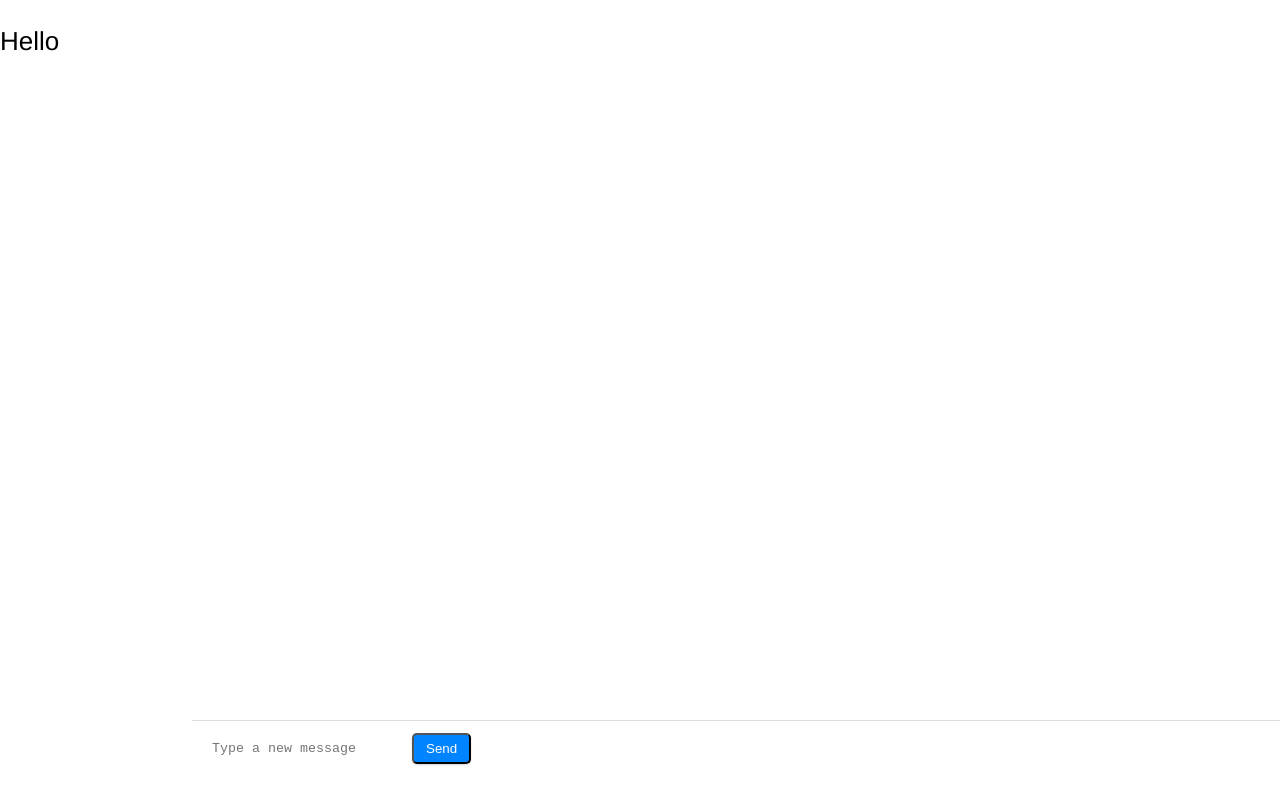
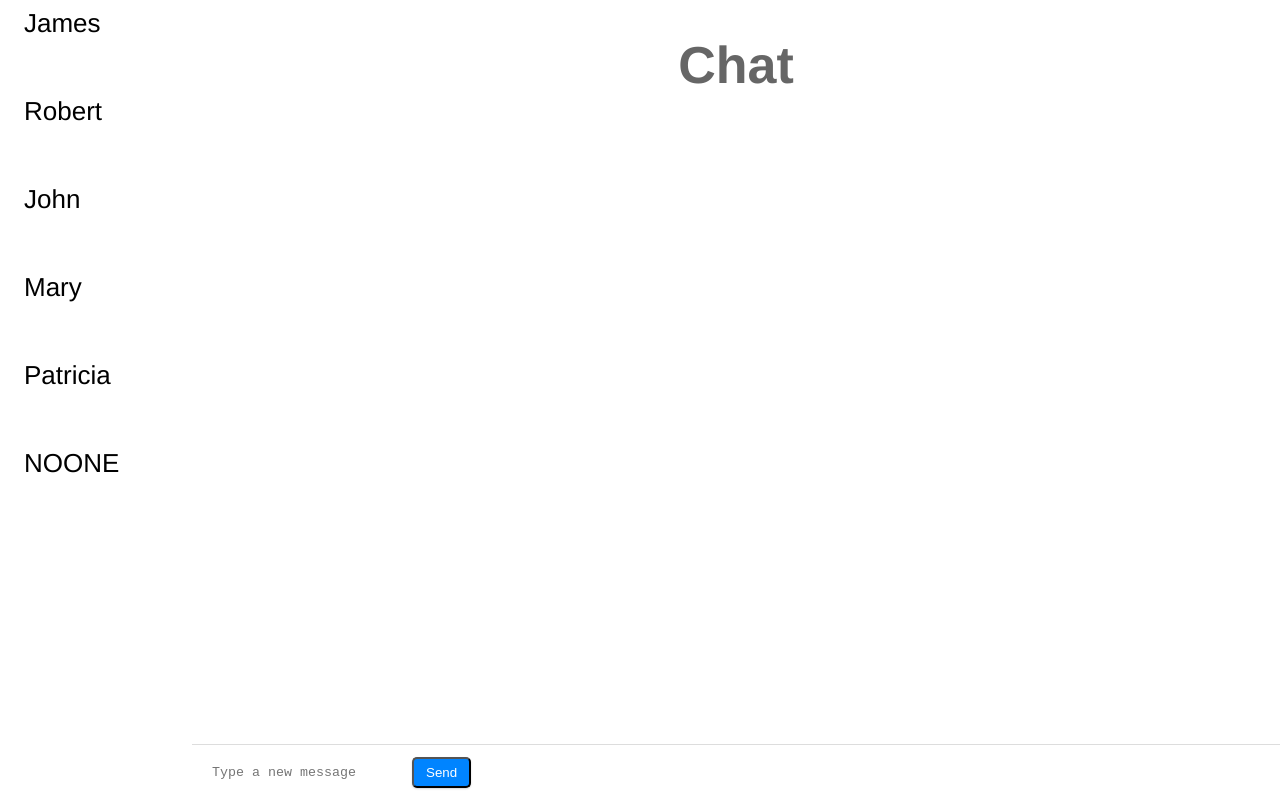
Before and after one commit to AtakanDonmez/Chat, a React (Create React App) app in the folder chat-frontend/: page / in a window 1280 px wide. Built offline with nearby package versions, Linux system fonts and the light colour scheme; no server answers.

Commit message:
ChatList scrollbar

```diff
--- a/chat-frontend/package.json
+++ b/chat-frontend/package.json
@@ -7,6 +7,7 @@
     "@testing-library/react": "^13.3.0",
     "@testing-library/user-event": "^13.5.0",
     "react": "^18.2.0",
+    "react-custom-scrollbars-2": "^4.5.0",
     "react-dom": "^18.2.0",
     "react-scripts": "5.0.1",
     "web-vitals": "^2.1.4"
--- a/chat-frontend/src/Components/App.js
+++ b/chat-frontend/src/Components/App.js
@@ -46,9 +46,10 @@ function App() {
     return (
         <div className="App">
             <div className="chat-list-column">
-                <ChatList/>
+                <ChatList senders={senders}/>
             </div>
             <div className="message-panel-column">
+                <h1>Chat</h1>
                 <div className="message-list-row">
                     <MessageList senders={senders} eventDispatcher={eventDispatcher}/>
                 </div>
--- a/chat-frontend/src/Components/ChatList.js
+++ b/chat-frontend/src/Components/ChatList.js
@@ -1,10 +1,29 @@
-import React from "react";
+import React, {useEffect, useState} from "react";
 import '../styles/ChatList.css';
+import Scrollbars from "react-custom-scrollbars-2";
+import ChatItem from "./ChatItem";
 
-function ChatList() {
+function ChatList(props) {
+
+    const [chats, setChats] = useState([]);
+
+    useEffect( () => {
+        setChats(props.senders);
+    }, [])
+
+    const toChat = (m, idx) => {
+        return (
+            <div key={idx} className="chat-list-item">{m.label}</div>
+        );
+    }
+
 
     return(
-        <p>Hello</p>
+        <div className="chat-list">
+            <Scrollbars style={{height: "100vh", width: "100%"}}>
+                {chats?.map(toChat)}
+            </Scrollbars>
+        </div>
     );
 }
 
--- a/chat-frontend/src/Components/MessageForm.js
+++ b/chat-frontend/src/Components/MessageForm.js
@@ -34,7 +34,7 @@ function MessageForm(props) {
     }
 
     const handleSendClick = (e) => {
-
+        tryCreateMessage();
     }
 
     const tryCreateMessage = () => {
@@ -53,7 +53,7 @@ function MessageForm(props) {
     //TODO switch to hey app version of this
     return (
         <div className="chat-footer" style={{padding: 0}}>
-            <textarea id="messageTextArea" onPressEnter={handleMessageEnter} rows={1}
+            <textarea id="messageTextArea" rows={1}
                       placeholder="Type a new message" />
             <button type="primary" onClick={handleSendClick}>Send</button>
 
--- a/chat-frontend/src/styles/ChatList.css
+++ b/chat-frontend/src/styles/ChatList.css
@@ -0,0 +1,7 @@
+.chat-list-item {
+    display: flex;
+    flex-direction: column;
+    margin: 8px;
+    height: 80px;
+    padding-left: 16px;
+}
```
Also changed, not shown: 1 other file (tests, documents, lock files or other folders).
